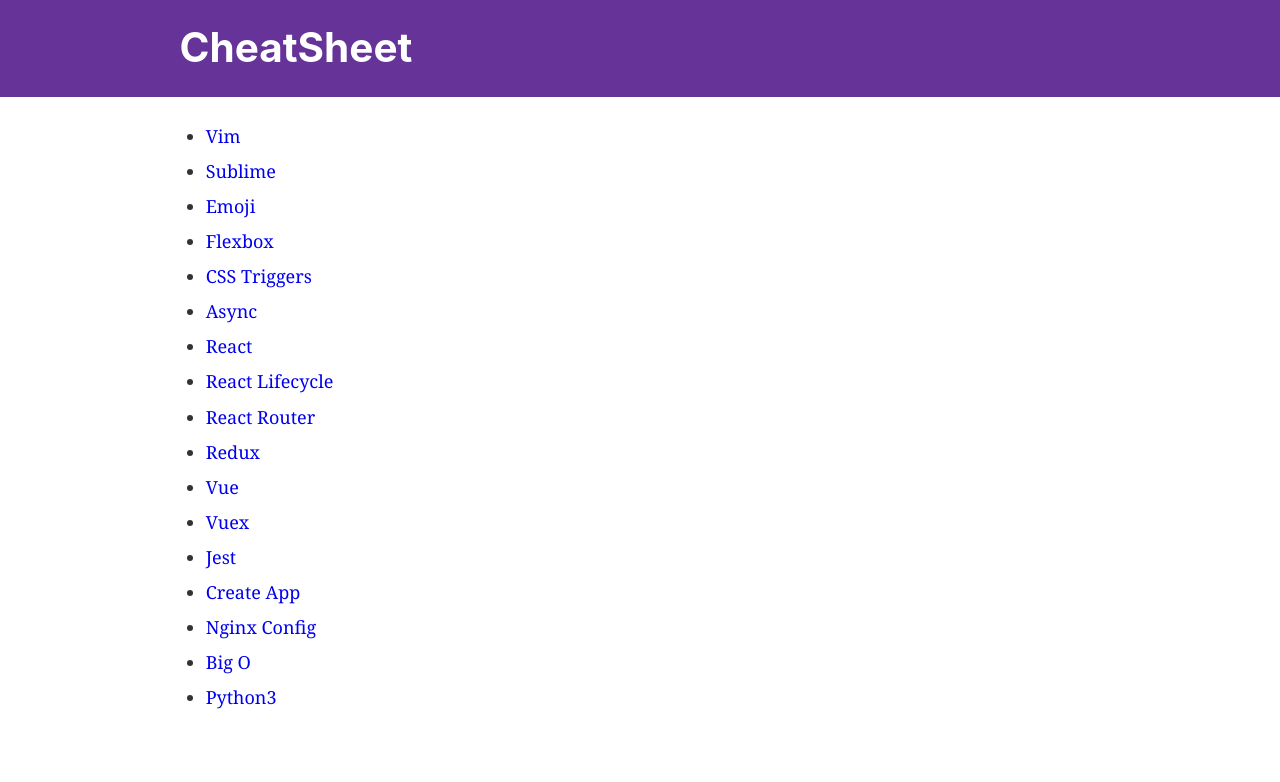
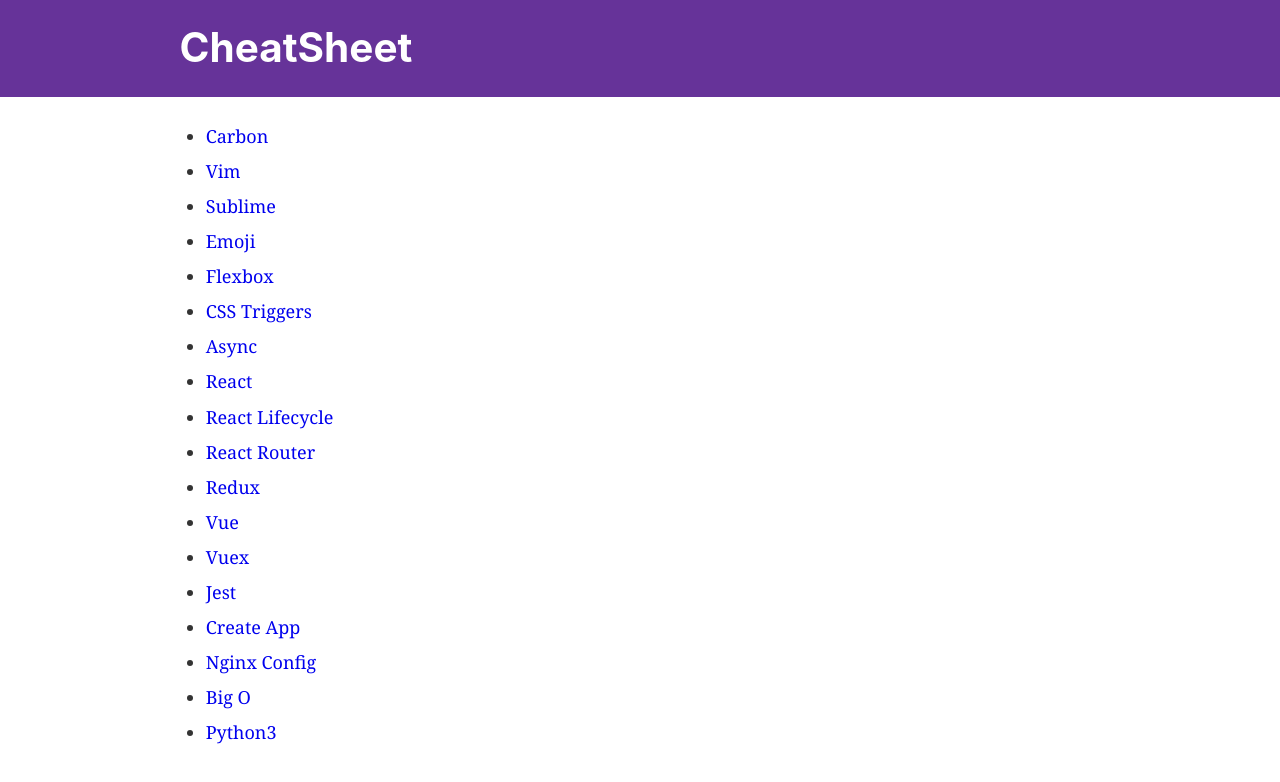
Before and after one commit to uniquexiaobai/hao, a Gatsby site: page / in a window 1280 px wide. Built offline with nearby package versions, Linux system fonts and the light colour scheme; Gatsby itself is replaced by a stand-in of ours.

Commit message:
add carbon

```diff
--- a/src/pages/index.js
+++ b/src/pages/index.js
@@ -4,6 +4,10 @@
 import SEO from '../components/seo'
 
 const list = [
+    {
+        name: 'Carbon',
+        url: 'https://carbon.now.sh',
+    },
     {
         name: 'Vim',
         url: 'https://vim.rtorr.com/lang/zh_cn',
```
